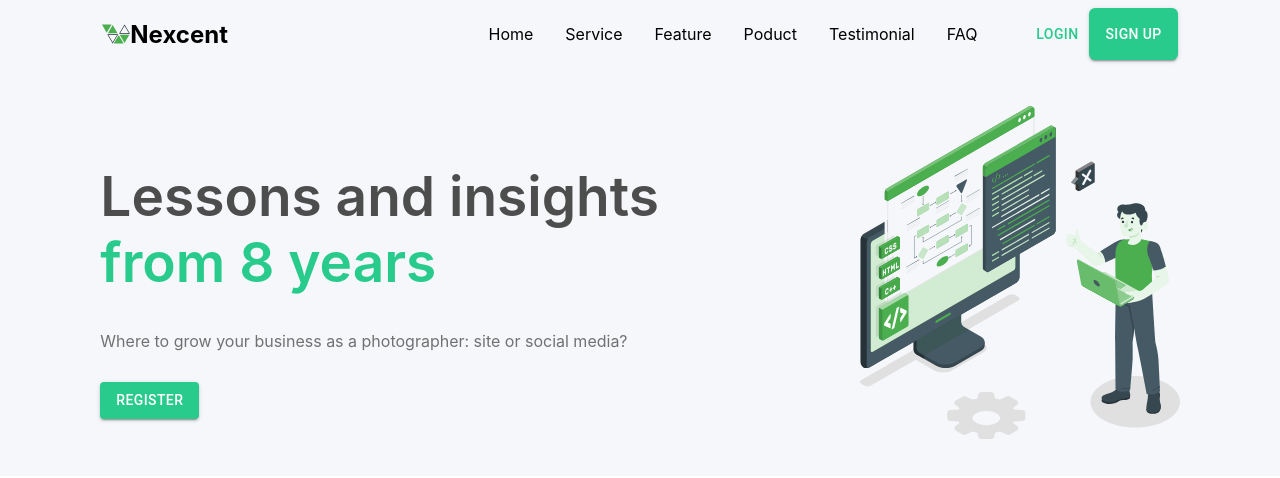
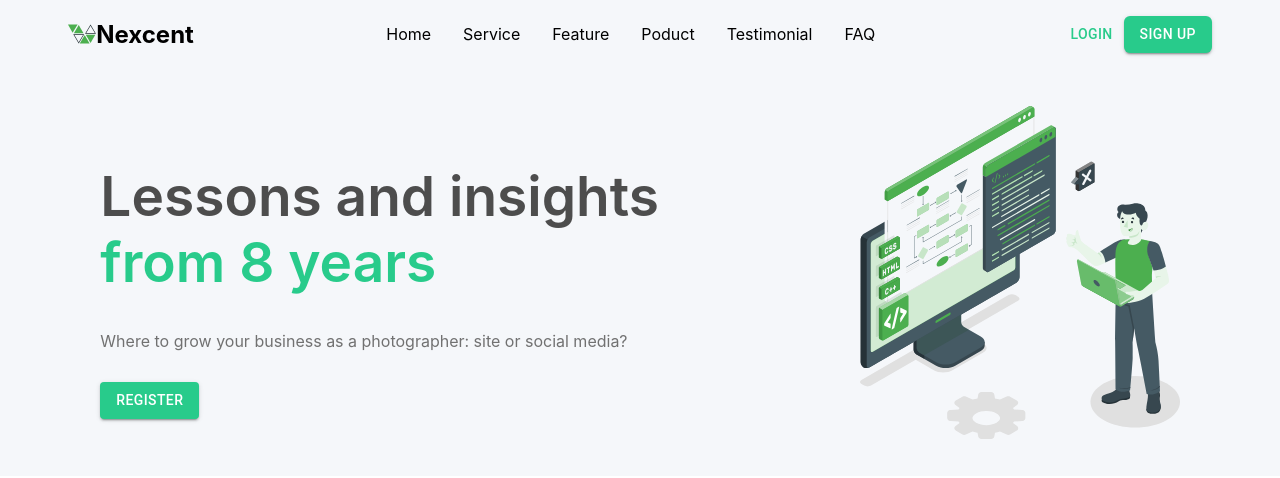
Before and after one commit to Shakiba-Alipour/React-Responsive-Project-Test, a React (Create React App) app in the folder react-test/: page / in a window 1280 px wide. Shown: the top 478 px of the page. Built offline with nearby package versions, Linux system fonts and the light colour scheme.

Commit message:
justify content

```diff
--- a/react-test/src/components/Navbar.css
+++ b/react-test/src/components/Navbar.css
@@ -29,8 +29,6 @@
   height: fit-content;
   padding: 0%;
   margin: 0%;
-  flex-direction: row;
-  justify-content: space-between;
 }
 
 #menu {
@@ -52,6 +50,7 @@
 #sign-in-holder {
   display: flex;
   flex-direction: row;
+  height: max-content;
 }
 
 #login {
@@ -64,3 +63,10 @@
   width: max-content;
   border-radius: 6px;
 }
+
+@media screen and (min-width: 780px) {
+  #menu-holder {
+    flex-direction: row;
+    justify-content: space-around;
+  }
+}
--- a/react-test/src/components/Navbar.js
+++ b/react-test/src/components/Navbar.js
@@ -54,6 +54,16 @@
         <h2 id="name">Nexcent</h2>
       </Link>
 
+      <div id="menu-holder">
+        <ul id="menu">
+          {NavbarItems.map((item) => (
+            <li className="menu-item" key={item.key}>
+              {item.label}
+            </li>
+          ))}
+        </ul>
+      </div>
+
       {isMobile ? <MobileNavbarManagement /> : <DesktopNavbarManagement />}
     </header>
   );
@@ -83,14 +93,6 @@
 
 function DesktopNavbarManagement() {
   return (
-    <div id="menu-holder">
-      <ul id="menu">
-        {NavbarItems.map((item) => (
-          <li className="menu-item" key={item.key}>
-            {item.label}
-          </li>
-        ))}
-      </ul>
     <div id="sign-in-holder">
       <Button id="login" variant="text">
         Login
@@ -99,6 +101,5 @@
         Sign up
       </Button>
     </div>
-    </div>
   );
 }
```
Lines whose indentation alone changed are shown as unchanged.
